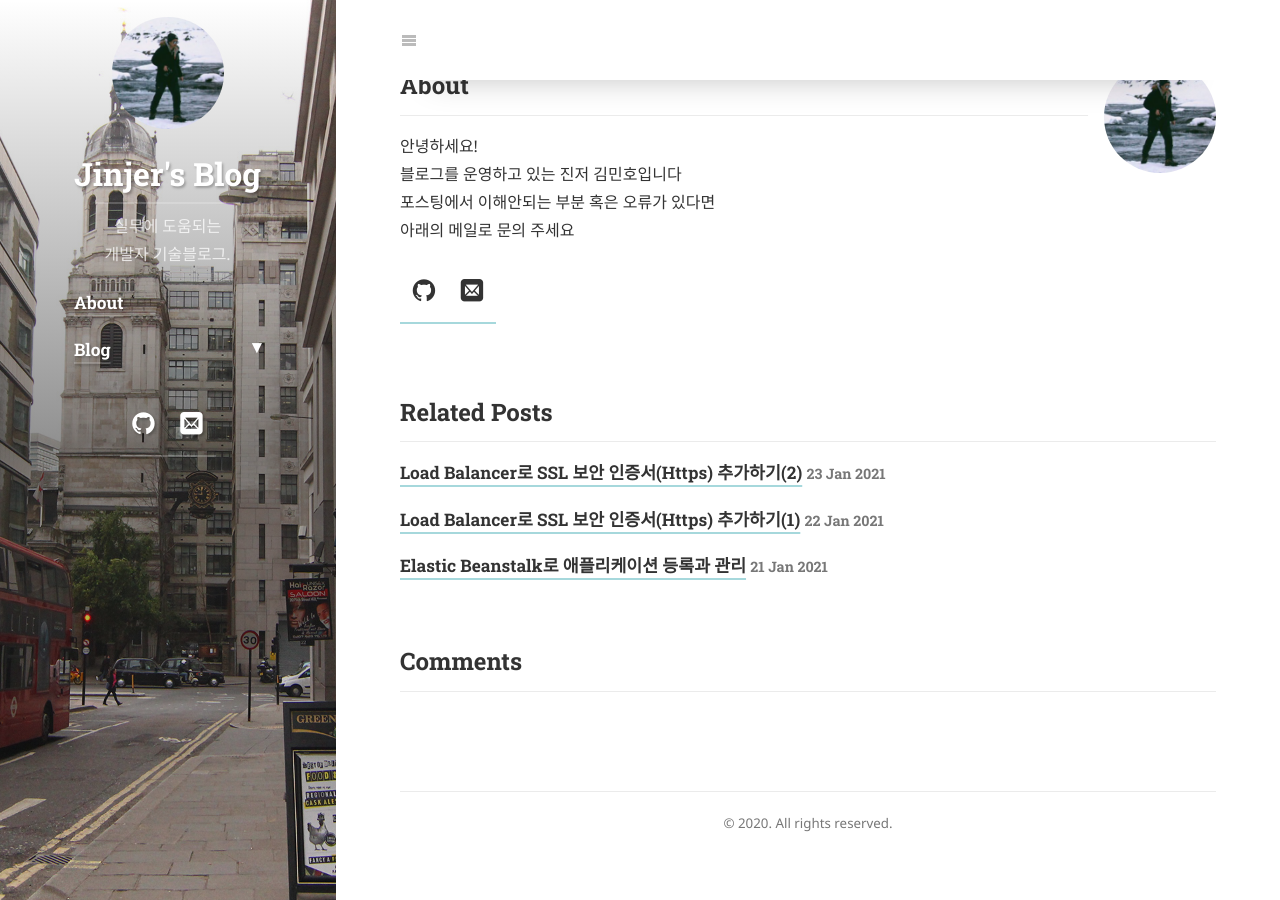
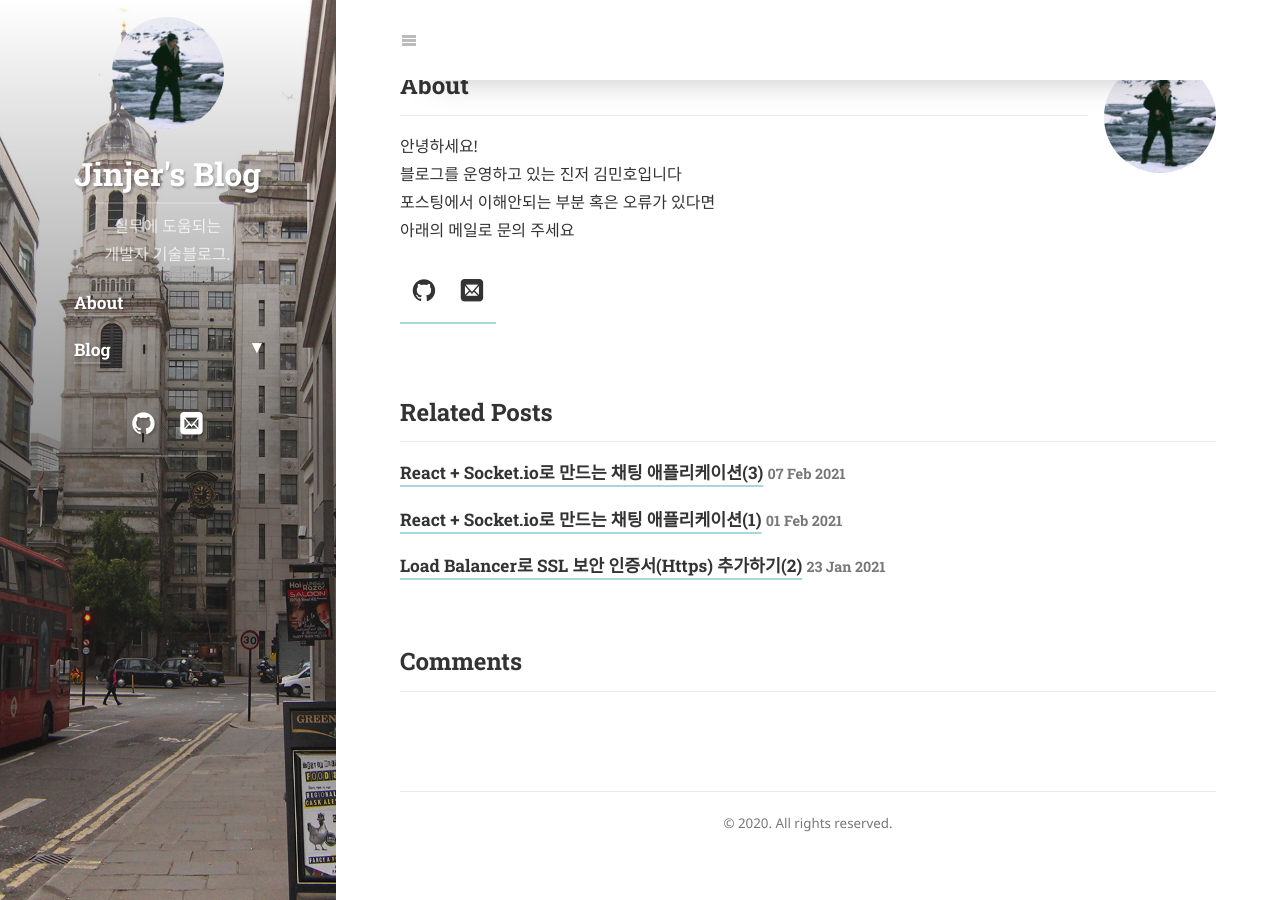
Before and after one commit to mujaen/mujaen.github.io, a Jekyll site: the page built from _posts/blog/React/2021-02-04-react-with-prettier.md, in a window 1280 px wide and 900 px high, scrolled down 2227 px. Built offline with Jekyll 4.4.1, drawn with Linux system fonts in a browser that asks for light colours; cached includes are drawn as plain includes; nearby versions of some CDN libraries; some web fonts are replaced; library files that are not in the unit come from our copies; a script that is not in the unit is left out; some of the changed lines change nothing that is shown; some of the changed text lies outside the part shown.

Commit message:
포스팅 추가

````diff
--- a/_posts/blog/React/2020-04-26-react-without-create-react-app.md
+++ b/_posts/blog/React/2021-02-01-react-without-create-react-app.md
@@ -1,6 +1,6 @@
 ---
 layout: post
-title: "React(Next.js)로 만드는 채팅 애플리케이션(1)"
+title: "React + Socket.io로 만드는 채팅 애플리케이션(1)"
 description: "create-react-app 사용하지 않고 프로젝트 생성"
 category: blog
 tags: react
@@ -10,6 +10,14 @@
 
 * this unordered seed list will be replaced by the toc
 {:toc}
+
+## Process
+
+* 이번 포스팅에서 진행할 예제는 1:1 채팅이 아닌 1:N 채팅입니다
+* 2개의 서버를 띄우고 Socket.io와 Socket.io-client로 양방향 통신을 할겁니다
+* Socket.io를 사용하는 Node.js(Express)와 MongoDB(Mongoose)로 서버를 구성합니다
+* React와 Socket.io-client를 사용하여 서버와 데이터를 주고 받을 겁니다
+
 
 ## Package.json
 
--- a/_posts/blog/React/2020-04-28-react-with-prettier.md
+++ b/_posts/blog/React/2021-02-04-react-with-prettier.md
@@ -1,6 +1,6 @@
 ---
 layout: post
-title: "React(Next.js)로 만드는 채팅 애플리케이션(2)"
+title: "React + Socket.io로 만드는 채팅 애플리케이션(2)"
 description: "Prettier(Linter) 사용하기"
 category: blog
 tags: react
--- /dev/null
+++ b/_posts/blog/React/2021-02-07-react-socketio-with-nodejs.md
@@ -0,0 +1,112 @@
+---
+layout: post
+title: "React + Socket.io로 만드는 채팅 애플리케이션(3)"
+description: "Express에 Socket.io 연결하기"
+category: blog
+tags: react
+---
+
+<!--more-->
+
+* this unordered seed list will be replaced by the toc
+{:toc}
+
+## Server
+
+이번 포스팅에서는 Socket.io를 서버에 적용해서 데이터를 주고받는 방법을 알아볼 겁니다
+Express 서버를 생성하기 위한 프로젝트 폴더를 하나 만들고 터미널을 열어 아래의 명령어를 입력해 줍니다.
+
+```shell
+npm init -y
+npm install express socket.io
+npm install nodemon --save-dev
+```
+
+> Express 서버 구동은 [이전 포스팅](https://mujaen.github.io/blog/2021/01/05/nodejs-express-mongodb-mongoose.html){: target="_blank"}을 참고해 주세요!
+
+### Package.json
+
+Package.json 파일을 열고 nodemon 옵션으로 스크립트를 하나 추가합니다
+
+```
+{
+  "scripts": {
+    "start": "nodemon server"
+  },
+  "dependencies": {
+    "express": "^4.17.1",
+    "socket.io": "^3.1.1"
+  },
+  "devDependencies": {
+    "nodemon": "^2.0.7"
+  }
+}
+
+```
+
+```shell
+npm start
+```
+
+### Server.js
+
+서버를 구동시켜 줄 메인 스크립트 파일을 만들 겁니다. 루트 경로에 server.js를 만들고 아래와 같이 설정합니다.
+기본적으로 서버는 3000번 포트를 사용하지만 원할 시 변경할 수 있습니다.
+
+```javascript
+const express = require('express');
+const socketio = require('socket.io');
+const http = require('http');
+const app = express();
+const server = http.createServer(app);
+const io = socketio(server, {cors: {origin: '*'}});
+
+//Socket io
+io.on('connection', socket => {
+    socket.on('send message', (item) => {
+        socket.emit('receive message', { message: item.message });
+    });
+
+    socket.on('disconnect', () => {
+        console.log('user disconnected');
+    });
+});
+
+//서버 연결
+server.listen(3000, () => {
+    console.log('Express server has started on port 3000');
+});
+```
+
+## Socket.io
+
+메인 스크립트를 한번 쭉 살펴보죠 Express의 Server(3000포트)를 구동시킨 뒤 Socket.io로
+수신을 하기 위해 아래와 같이 지정해 줍니다
+
+```javascript
+const io = socketio(server, {cors: {origin: '*'}});
+```
+
+> 'Access-Control-Allow-Origin'오류 발생을 막기 위해 cors 옵션을 지정해야 합니다
+
+### events
+
+클라이언트에서 서버로 연결이 되면 자동으로 'connection'이 되면서 이벤트 함수가 실행됩니다
+반대로 클라이언트에서 연결이 끊어지거나 강제로 종료하게 된다면 'disconnect' 이벤트가 실행됩니다
+
+```javascript
+io.on('connection', socket => {
+    socket.on('send message', (item) => {
+        socket.emit('receive message', { message: item.message });
+    });
+
+    socket.on('disconnect', () => {
+        console.log('user disconnected');
+    });
+});
+```
+
+* emit: 지정한 이벤트를 내보낼 때 사용합니다
+* on: 내보낸 이벤트를 받아서 실행할 때 사용합니다
+
+> 자세한 내용은 [공식문서](https://socket.io/docs/v3/emitting-events/){: target="_blank"}를 참고해 주세요
````
Also changed, not shown: 7 other files.
